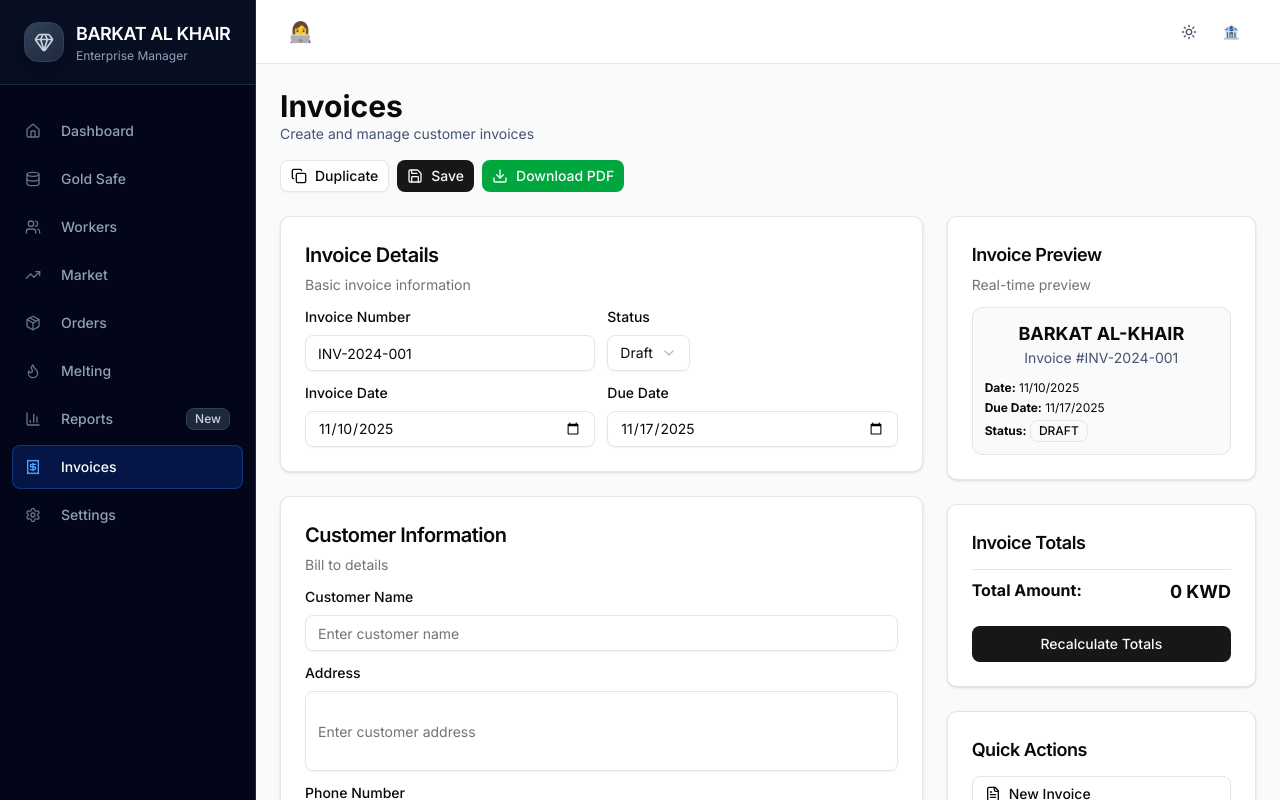
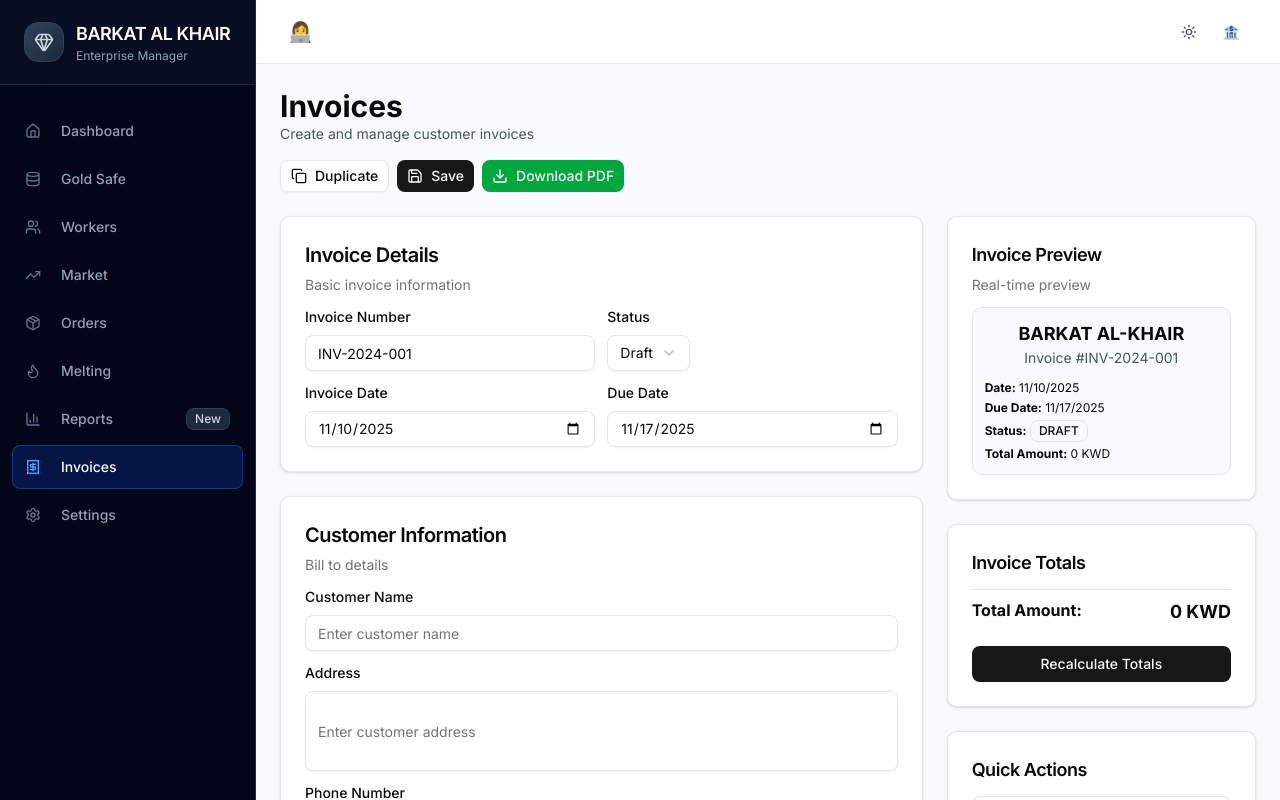
Before and after one commit to enzoha6ks/gold-workshop-pro-master, a Next.js app: page /Invoice in a window 1280 px wide. Shown: the top 800 px of the page. Built offline with nearby package versions, Linux system fonts and the light colour scheme.

Commit message:
feat: auto-recalculate invoice totals on item change and update display

```diff
--- a/src/app/Invoice/page.tsx
+++ b/src/app/Invoice/page.tsx
@@ -1274,8 +1274,6 @@
 
 
 
-
-
 "use client";
 
 import { useState, useRef } from "react";
@@ -1448,6 +1446,20 @@ export default function InvoicePage() {
     toast.success("Totals recalculated!");
   };
 
+  // Auto-recalculate totals when items change
+  useState(() => {
+    const subtotal = invoice.items.reduce((sum, item) => sum + item.amount, 0);
+    const total = subtotal;
+
+    if (invoice.subtotal !== subtotal || invoice.total !== total) {
+      setInvoice(prev => ({
+        ...prev,
+        subtotal,
+        total,
+      }));
+    }
+  });
+
   // Save invoice
   const handleSaveInvoice = () => {
     recalculateTotals();
@@ -1490,6 +1502,10 @@ export default function InvoicePage() {
       toast.error("Please fill all item descriptions before downloading PDF");
       return;
     }
+
+    // Recalculate totals before generating PDF
+    const subtotal = invoice.items.reduce((sum, item) => sum + item.amount, 0);
+    const total = subtotal;
 
     // Generate table rows
     const tableRowsHTML = invoice.items
@@ -2016,7 +2032,7 @@ export default function InvoicePage() {
               <div class="totals-box">
                 <div class="total-row grand-total">
                   <span class="total-label">Total Amount</span>
-                  <span class="total-value">${invoice.total.toLocaleString("en-US", { minimumFractionDigits: 3 })}<span class="currency">KWD</span></span>
+                  <span class="total-value">${total.toLocaleString("en-US", { minimumFractionDigits: 3 })}<span class="currency">KWD</span></span>
                 </div>
               </div>
             </div>
@@ -2471,6 +2487,9 @@ export default function InvoicePage() {
                         {invoice.status.toUpperCase()}
                       </Badge>
                     </p>
+                    <p>
+                      <strong>Total Amount:</strong> {invoice.total.toLocaleString()} KWD
+                    </p>
                   </div>
                 </div>
               </CardContent>
```
